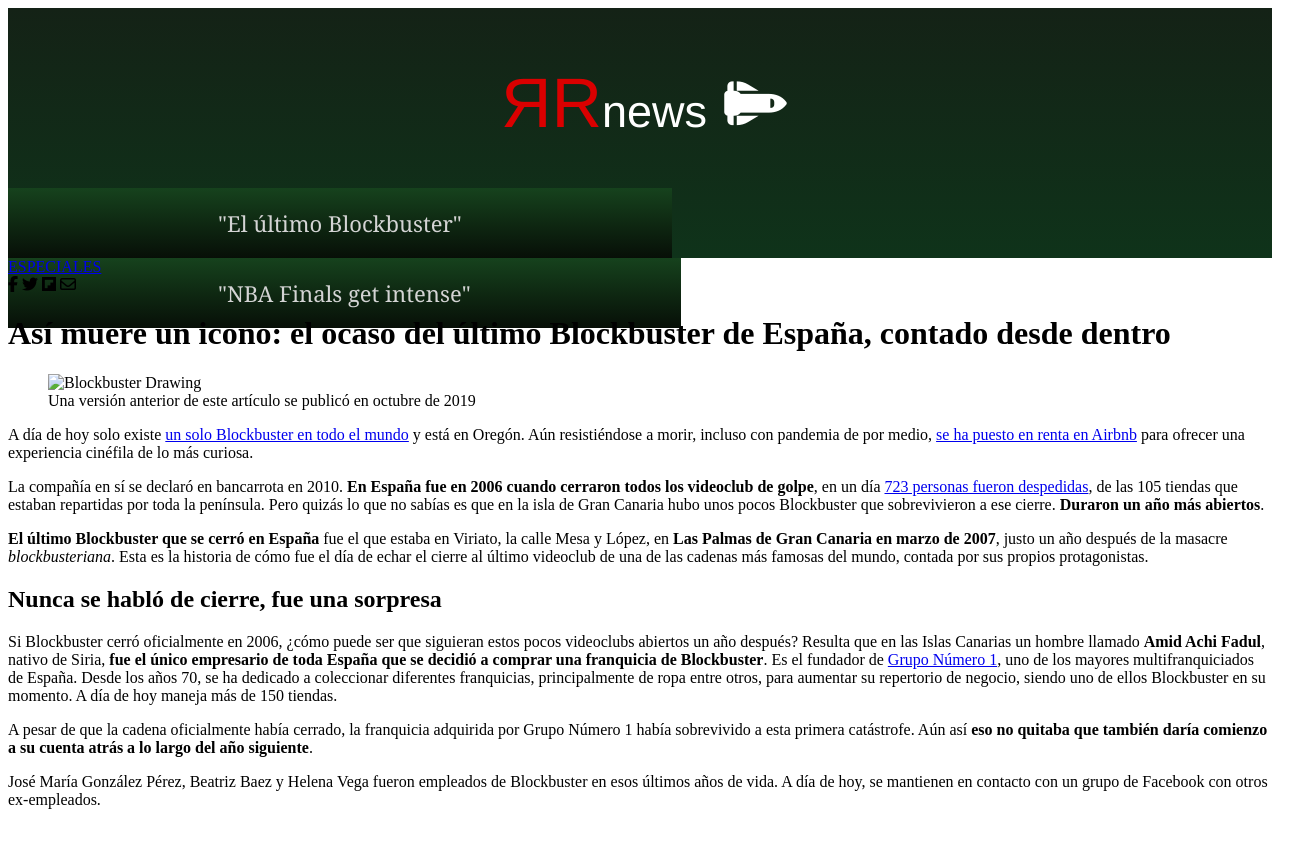
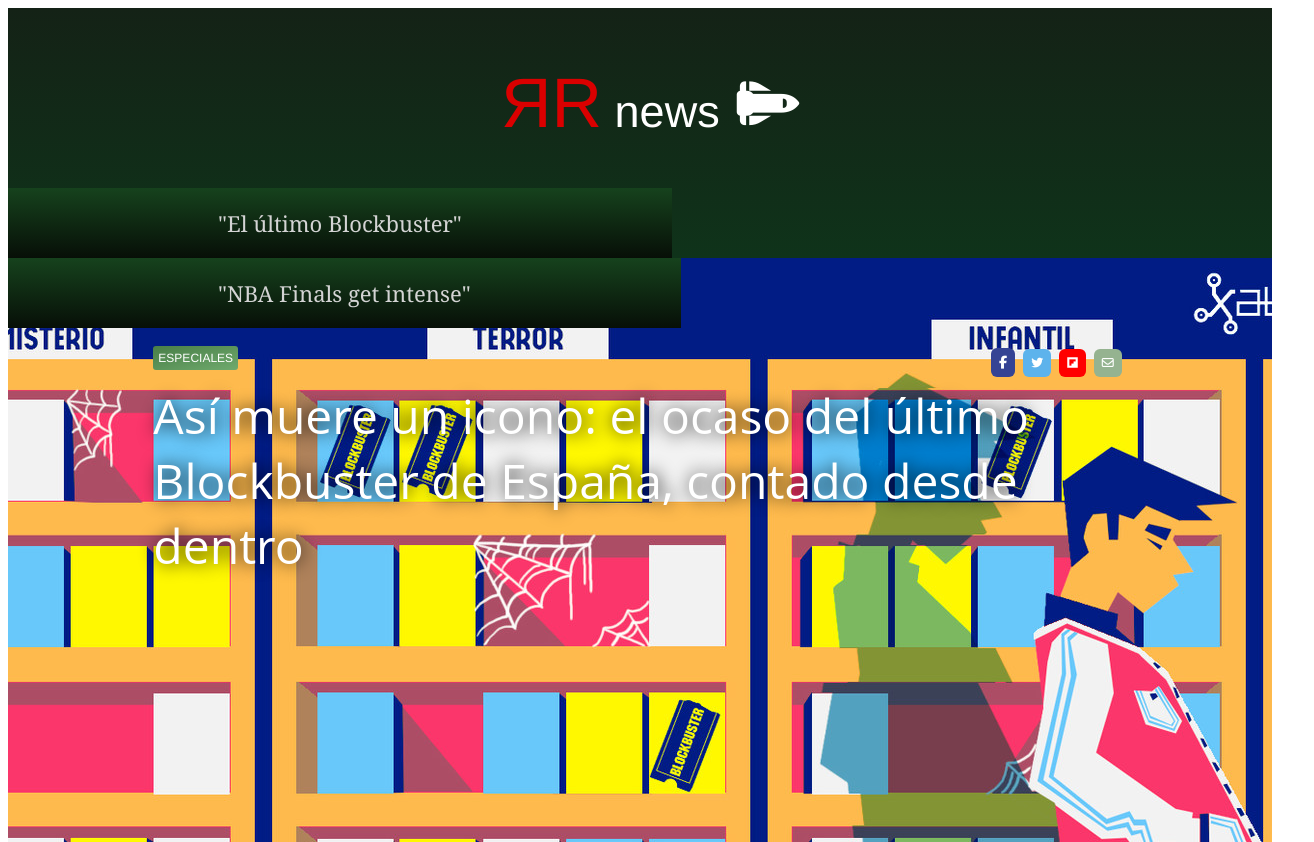
Before and after one commit to svillav/El-ultimo-Blockbuster, a plain HTML site: page public/news1.html in a window 1280 px wide. Shown: the top 842 px of the page, 1314 px wide, since content can reach past the window. Drawn offline with Linux system fonts and the light colour scheme.

Commit message:
NEWS: Task 02. On bb-article.css added css properties and changes on news1.html

```diff
--- a/public/news1.html
+++ b/public/news1.html
@@ -5,13 +5,14 @@
     <meta name="viewport" content="width=device-width, initial-scale=1.0">
     <title>Ultimo Blockbuster</title>
     <link rel="stylesheet" href="../styles/header.css">
+    <link rel="stylesheet" href="../styles/bb-article.css">
     <script src="https://kit.fontawesome.com/d4696b58fb.js" crossorigin="anonymous"></script>
     <script src="https://kit.fontawesome.com/70ee0c4381.js" crossorigin="anonymous"></script>
 </head>
 <body>
     <div class="page-header">
         <section>
-            <p><span class="rr">ЯR</span><span class="news">news</span></p>
+            <p><span class="rr">ЯR</span> <span class="news">news</span></p>
             <i class="fas fa-space-shuttle"></i>
         </section>
         <nav class="nav-bar">
@@ -25,17 +26,14 @@
         <header>
             <a id="especiales" href="https://www.xataka.com/categoria/especiales">ESPECIALES</a>
             <div class="icons">
-                <i class="fab fa-facebook-f"></i>
-                <i class="fab fa-twitter"></i>
-                <i class="fab fa-flipboard"></i>
-                <i class="far fa-envelope"></i>
+                <a href="https://www.facebook.com/dialog/feed?app_id=355823546895&redirect_uri=https://www.xataka.com/especiales/asi-muere-icono-ocaso-ultimo-blockbuster-espana-contado-dentro-1%3Futm_source%3Dfacebook%26utm_medium%3Dsocial%26utm_campaign%3Dbotoneraweb&link=https://www.xataka.com/especiales/asi-muere-icono-ocaso-ultimo-blockbuster-espana-contado-dentro-1%3Futm_source%3Dfacebook%26utm_medium%3Dsocial%26utm_campaign%3Dbotoneraweb"><i id="bb-facebook" class="fab fa-facebook-f"></i></a>
+                <a href="https://twitter.com/intent/tweet?url=https://www.xataka.com/p/217885%3Futm_source%3Dtwitter%26utm_medium%3Dsocial%26utm_campaign%3Dbotoneraweb&text=As%C3%AD%20muere%20un%20icono%3A%20el%20ocaso%20del%20%C3%BAltimo%20Blockbuster%20de%20Espa%C3%B1a%2C%20contado%20desde%20dentro&via=xataka"><i id="bb-twitter" class="fab fa-twitter"></i></a>
+                <a href="https://share.flipboard.com/bookmarklet/popout?v=2&title=As%C3%AD%20muere%20un%20icono%3A%20el%20ocaso%20del%20%C3%BAltimo%20Blockbuster%20de%20Espa%C3%B1a%2C%20contado%20desde%20dentro&url=https%3A%2F%2Fwww.xataka.com%2Fespeciales%2Fasi-muere-icono-ocaso-ultimo-blockbuster-espana-contado-dentro-1%3Futm_source%3Dflipboard%26utm_medium%3Dsocial%26utm_campaign%3Dbotoneraweb"><i id="bb-flipboard" class="fab fa-flipboard"></i></a>
+                <a href="https://support.microsoft.com/es-es/office/configurar-el-correo-electr%C3%B3nico-en-la-aplicaci%C3%B3n-correo-para-windows-10-7ff79e8b-439b-4b47-8ff9-3f9a33166c60"><i id="bb-envelope" class="far fa-envelope"></i></a>
             </div>
             <h1>Así muere un icono: el ocaso del último Blockbuster de España, contado desde dentro</h1>
-            <figure>
-                <img src="assets/bb-image.jpg" alt="Blockbuster Drawing" title="Blockbuster Drawing">
+        </header>
         <figcaption>Una versión anterior de este artículo se publicó en octubre de 2019</figcaption>
-            </figure>
-        </header>
         <main>
             <article>
                 <p>
@@ -86,7 +84,7 @@
                     de Blockbuster en esos últimos años de vida. A día de hoy, se mantienen en
                     contacto con un grupo de Facebook con otros ex-empleados.
                 </p>
-                <img src="assets/jose_gonzalez.png" alt="">
+                <img id="jose-gonzalez" src="../assets/jose_gonzalez.png" alt="Jose Gonzalez">
                 <p>
                     <b>José fue una de las personas que echó el cierre
                     de Blockbuster por última vez y para siempre</b>.
@@ -108,13 +106,15 @@
                     nosotros, teníamos la mayoría 18 años", nos cuenta José para este
                     reportaje.
                 </p>
-                <iframe src="https://www.youtube.com/watch?v=EmH3lHKBboo" frameborder="0"></iframe>
+                <iframe src="https://youtu.be/TMBrfQ6sApo" frameborder="0"></iframe>
+                <div id="video-foot">
                     <i>
                         “La tienda de Viriato era la más "grosa", por decirlo así, mucha clientela era de
                         calidad y multicultural, porque es la zona puerto de la ciudad. Era la tienda
                         principal, por encima de todas las demás; aparte de la oficina, tenía la
                         mercancía que se derivaba a otras tiendas".
                     </i>
+                </div>
                 <p>
                     Este videoclub del que habla José <b>sería el último Blockbuster en cerrar
                     sus puertas</b>.
@@ -145,7 +145,7 @@
                     más o menos con un mes antes de antelación a la
                     primera encargada y a mí”.
                 </p>
-                <img src="assets/beatriz_baez.png" alt="">
+                <img id="beatriz-baez" src="../assets/beatriz_baez.png" alt="Beatriz Baez">
                 <p>
                     <b>A lo largo de los dos años que estuvo trabajando en
                     Blockbuster no notó un gran decrecimiento del
@@ -155,19 +155,23 @@
                     misma cantidad de socios que el Blockbuster de Viriato, pero veía que el
                     negocio iba bien.
                 </p>
-                <div>
+                <div id="italic-footer-text">
+                    <p>
                         <i>
                             “La explicación que nos dieron fue que Grupo Número 1 tenía comprada la
                             franquicia a la península y al cerrar todas las de allí salía muy caro pagar la
                             franquicia directamente al Blockbuster extranjero, eso es lo que nos dijeron
                             pero no sé si será cierto o no.”
                         </i>
+                    </p>
+                    <p>
                         <i>
                             “Las compañeras lloramos en el cierre, sobre todo porque cuando ya
                             estábamos con las puertas cerradas recogiendo todo lo que había quedado
                             para mandarlo a otro videoclub, los socios que eran fijos pasaban a despedirse
                             de nosotras y nos dio muchísima pena.”
                         </i>
+                    </p>
                 </div>
             </article>
         </main>
--- /dev/null
+++ b/styles/bb-article.css
@@ -0,0 +1,167 @@
+.news-body {
+    position: static;
+    top: -50px;
+    background-image: url("../assets/bb-image.jpg");
+    background-repeat: no-repeat;
+}
+
+.news-body header {
+    position: relative;
+    top: 70px;
+    margin-left: auto;
+    margin-right: auto;
+    width: 77%;
+}
+
+#especiales {
+    position: relative;
+    color: white;
+    background-image: linear-gradient(to bottom right, rgb(73, 126, 71), rgb(111, 170, 109));
+    padding: 5px;
+    top: 20px;
+    font-weight: 500;
+    border-radius: 3px;
+    font-family: Helvetica, sans-serif;
+    font-size: 12px;
+    text-decoration: none;
+}
+
+#especiales:hover {
+    background-image: linear-gradient(to bottom right, rgb(167, 7, 7), rgb(206, 1, 1));
+}
+
+.icons {
+    position: absolute;
+    right: 0px;
+    padding: 2px;
+    font-size: 20px;
+}
+
+#bb-facebook {
+    padding: 8px;
+    margin-right: 3px;
+    color: white;
+    background-color: rgb(53, 67, 148);
+    font-size: 13px;
+    border-radius: 6px;
+}
+
+#bb-twitter {
+    padding: 8px;
+    margin-right: 3px;
+    color: white;
+    background-color: rgb(93, 179, 236);
+    font-size: 12px;
+    border-radius: 6px;
+}
+
+#bb-flipboard {
+    padding: 8px;
+    margin-right: 3px;
+    color: rgb(255, 255, 255);
+    background-color: red;
+    font-size: 12px;
+    border-radius: 6px;
+}
+
+#bb-envelope {
+    padding: 8px;
+    margin-right: 3px;
+    color: white;
+    background-color: rgb(149, 179, 144);
+    font-size: 12px;
+    border-radius: 6px;
+}
+
+.news-body header h1 {
+    position: relative;
+    width: 90%;
+    top: 5px;
+    text-shadow: 1px 0px 17px black;
+    color: rgb(255, 255, 255);
+    font-family: Cantarell, 'Open Sans', 'Helvetica Neue', sans-serif;
+    font-size: 48px;
+    font-weight: 500;
+}
+
+figcaption {
+    position: absolute;
+    top: 980px;
+    left: 80px;
+    color: rgb(150, 150, 150);
+    font-family: 'Lucida Sans', 'Lucida Sans Regular', 'Lucida Grande', 'Lucida Sans Unicode', Geneva, Verdana, sans-serif;
+    font-size: 14px;
+}
+
+main {
+    position: relative;
+    width: 50%;
+    margin-left: auto;
+    margin-right: auto;
+    top: 520px;
+}
+
+.news-body main article p {
+    color: rgb(82, 82, 82);
+    font-size: 20px;
+    font-family: Georgia, 'Times New Roman', Times, serif;
+    font-weight: 100;
+    line-height: 1.8;
+}
+
+.news-body main article p a {
+    color: rgb(141, 175, 102);
+}
+
+.news-body main article p a:hover {
+    color: rgb(214, 59, 59);
+}
+
+.news-body main article h2 {
+    margin-top: 70px;
+    font-size: 32px;
+    font-family: Cantarell, 'Open Sans', 'Helvetica Neue', sans-serif;
+    font-weight: 100;
+}
+
+#jose-gonzalez{
+    display: inline-block;
+    position: absolute;
+    margin-left: 690px;
+}
+
+iframe {
+    position: relative;
+    width: 100%;
+    height: 350px;
+}
+
+#video-foot {
+    position: relative;
+    top: 30px;
+    margin-left: 20px;
+    line-height: 1.5;
+    height: 150px;
+    color: rgb(88, 88, 88);
+    font-size: 19px;
+    font-family: Georgia, 'Times New Roman', Times, serif;
+    font-weight: 400;
+}
+
+#beatriz-baez {
+    display: inline-block;
+    position: absolute;
+    margin-left: -330px;
+    margin-top: -250px;
+}
+
+#italic-footer-text p {
+    position: relative;
+    margin-left: 20px;
+    line-height: 1.5;
+    height: 120px;
+    color: rgb(65, 65, 65);
+    font-size: 19px;
+    font-family: Georgia, 'Times New Roman', Times, serif;
+    font-weight: 400;
+}
```
Also changed, not shown: public/news2.html (+5 -5 lines), styles/header.css (+0 -9 lines), styles/nba-article.css (renamed from styles/article.css, +6 -6 lines). Lines whose indentation alone changed are shown as unchanged.
